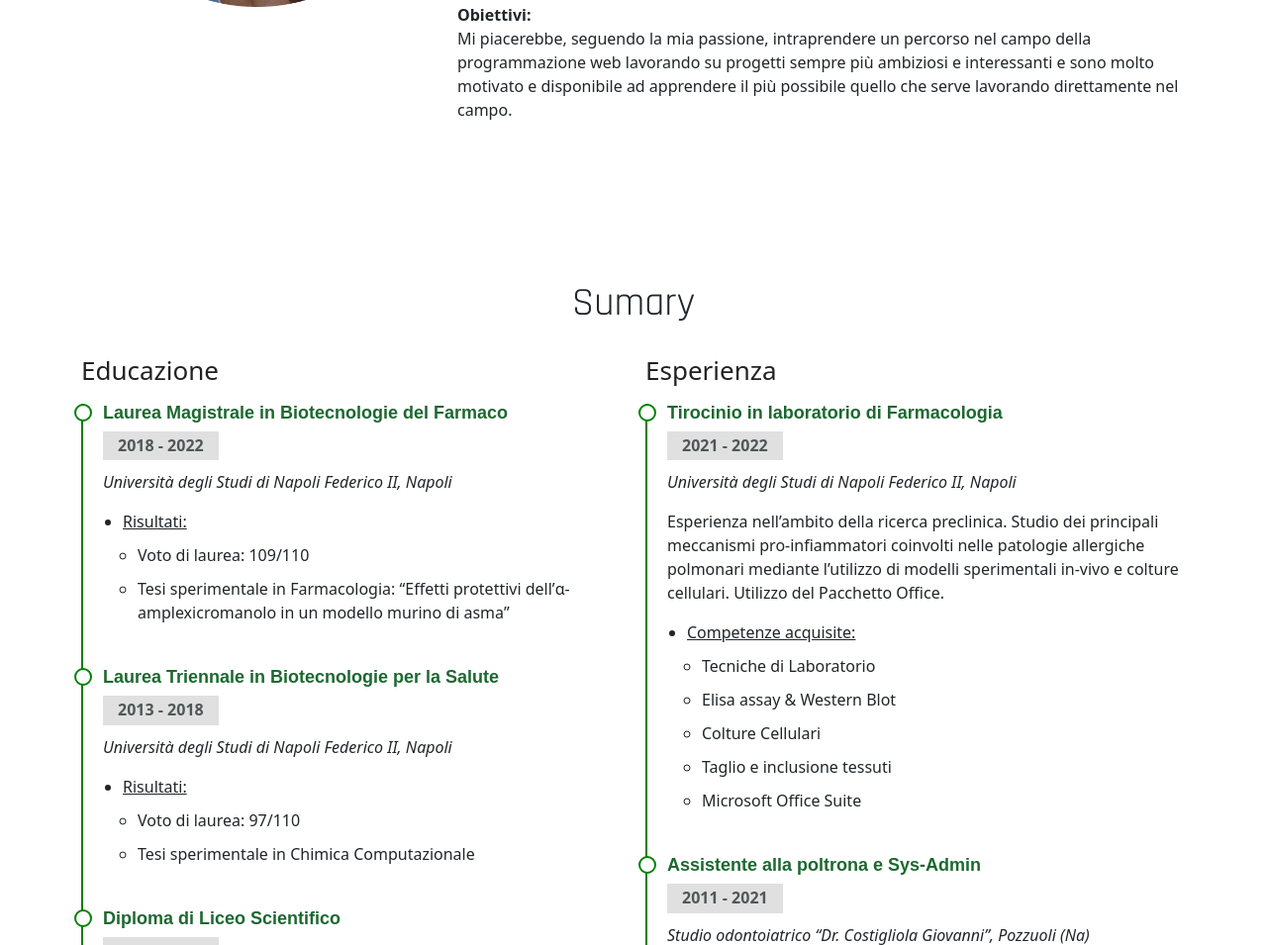
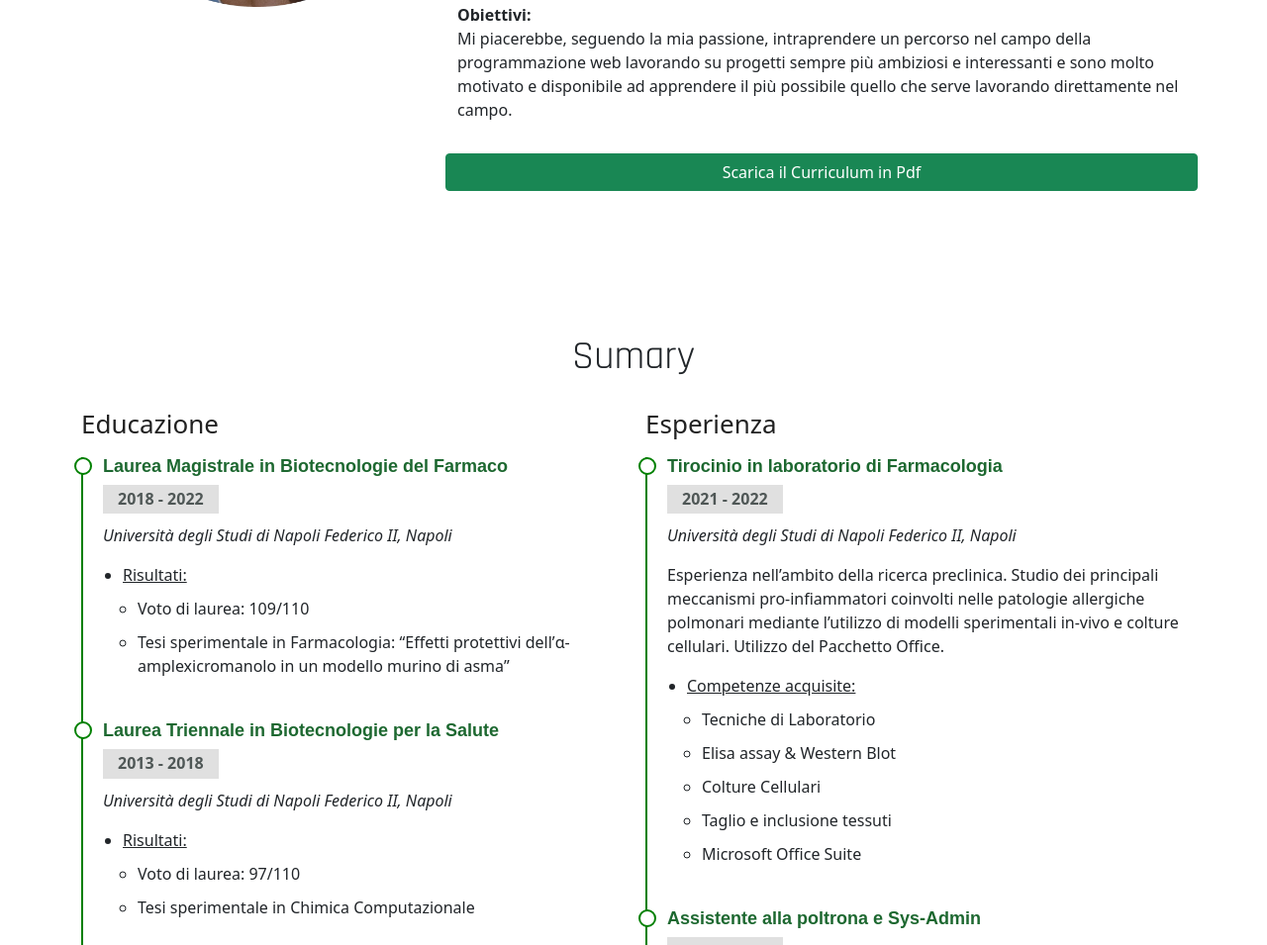
Before and after one commit to oxelot92/fabiodangelo.it.github.io, a plain HTML site: page index.html in a window 1280 px wide. Shown: the part 1397-2352 px from the top of the page at 99% size. Drawn offline with nearby package versions, Linux system fonts and the light colour scheme.

Commit message:
aggiunto download cv

```diff
--- a/index.html
+++ b/index.html
@@ -118,10 +118,12 @@
                             quello che serve lavorando direttamente nel campo.
                         </p>
                     </div>
-
+                    <div class="row mt-3">
+                        <a id="my_download" href="files/FD CV - Ita v3_Dev.pdf" download="Curriculum_Fabio D'Angelo" style="display: none;"></a>
+                        <button class="btn btn-success" onclick="download_file()">Scarica il Curriculum in Pdf</button>
+                    </div>
                 </div>
             </div>
-
         </div>
     </section>
 
@@ -482,6 +484,7 @@
                 </div>
 
                 <div class="col-lg-6 mt-5">
+
                     <!-- form field -->
                     <p class="card-text">Send a Message:</p>
                     <form>
--- a/script.js
+++ b/script.js
@@ -12,6 +12,10 @@ window.onscroll = function () {
 }
 
 
+//download file
+function download_file() {
+  document.getElementById("my_download").click()
+}
 
 // add skill animation after sroll on it
 function reveal() {
```
Also changed, not shown: 1 other file.
